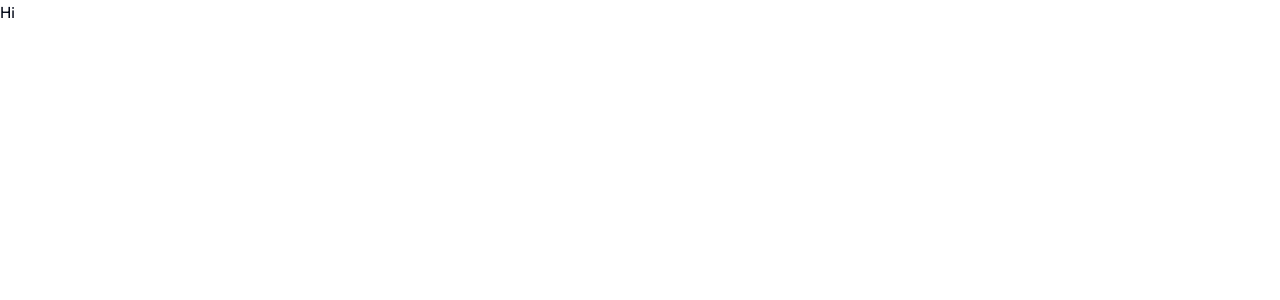
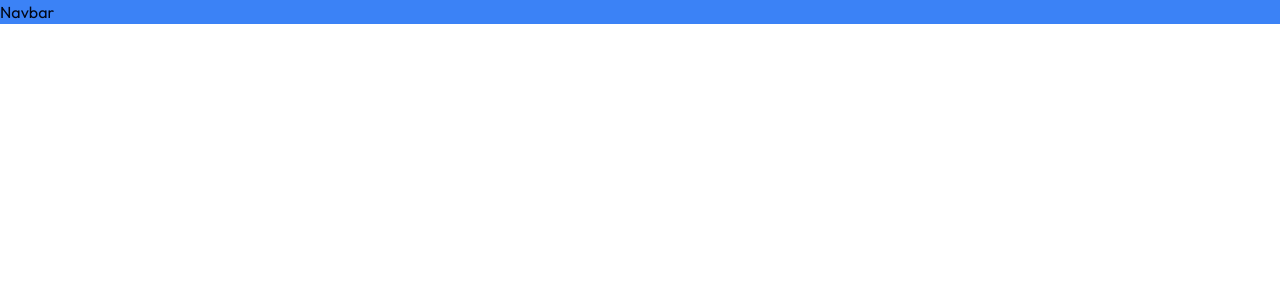
Before and after one commit to Woldreamz/Woldreamz-in, a Next.js app: page / in a window 1280 px wide. Shown: the top 300 px of the page. Built offline with nearby package versions, Linux system fonts and the light colour scheme.

Commit message:
City of God

```diff
--- /dev/null
+++ b/app/navbar/page.tsx
@@ -0,0 +1,9 @@
+const Navbar = () => {
+  return (
+    <div className="bg-blue-500">
+        Navbar
+    </div>
+);
+}
+
+export default Navbar;
--- a/app/page.tsx
+++ b/app/page.tsx
@@ -1,9 +1,10 @@
 import Image from "next/image";
+import Navbar from "./navbar/page";
 
 export default function Home() {
   return (
     <div>
-      Hi
+      <Navbar />
     </div>
   );
 }
```
Also changed, not shown: app/navbar/action-buttons.tsx (added), app/navbar/logo.tsx (added), app/navbar/navigationbar.tsx (added).
